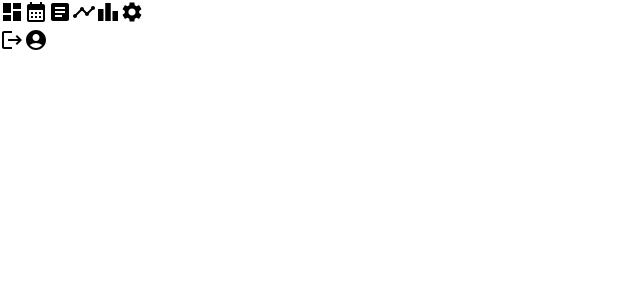
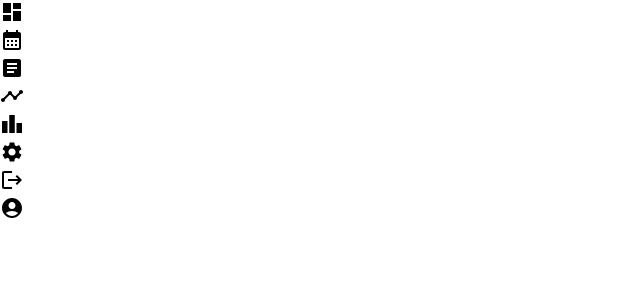
Before and after one commit to trishandulaksha/LMS, a React (Create React App) app in the folder Client/: page / in a window 1280 px wide. Shown: the top 300 px of the page, without its empty margins (0-640 px from the left). Built offline with nearby package versions, Linux system fonts and the light colour scheme.

Commit message:
Dashboard Side Bar Updated

```diff
--- a/Client/src/dashboard/sidebar.js
+++ b/Client/src/dashboard/sidebar.js
@@ -8,24 +8,44 @@ import SettingsIcon from "@mui/icons-material/Settings";
 import LogoutIcon from "@mui/icons-material/Logout";
 import AccountCircleIcon from "@mui/icons-material/AccountCircle";
 
-const sidebar = () => {
+const handleClick = (iconName) => {
+  console.log(`${iconName} icon clicked`);
+};
+
+const icons = [
+  { icon: <DashboardIcon />, name: "Dashboard" },
+  { icon: <CalendarMonthIcon />, name: "Calendar" },
+  { icon: <ArticleIcon />, name: "Articles" },
+  { icon: <TimelineIcon />, name: "Timeline" },
+  { icon: <LeaderboardIcon />, name: "Leaderboard" },
+  { icon: <SettingsIcon />, name: "Settings" },
+];
+
+const bottomIcons = [
+  { icon: <LogoutIcon />, name: "Logout" },
+  { icon: <AccountCircleIcon />, name: "Account" },
+];
+
+const Sidebar = () => {
   return (
-    <div className="flex flex-col justify-between float-left p-2 text-justify h-lvh">
+    <div className="flex flex-col justify-between float-left h-screen p-2 text-justify">
       <div className="flex flex-col gap-5">
-        <DashboardIcon />
-        <CalendarMonthIcon />
-        <ArticleIcon />
-        <TimelineIcon />
-        <LeaderboardIcon />
-        <SettingsIcon />
+        {icons.map(({ icon, name }) => (
+          <div key={name} className="hover:text-orange-700" onClick={() => handleClick(name)}>
+            {icon}
+          </div>
+        ))}
       </div>
 
       <div className="flex flex-col gap-5">
-        <LogoutIcon />
-        <AccountCircleIcon />
+        {bottomIcons.map(({ icon, name }) => (
+          <div key={name} className="hover:text-orange-700" onClick={() => handleClick(name)}>
+            {icon}
+          </div>
+        ))}
       </div>
     </div>
   );
 };
 
-export default sidebar;
+export default Sidebar;
```
